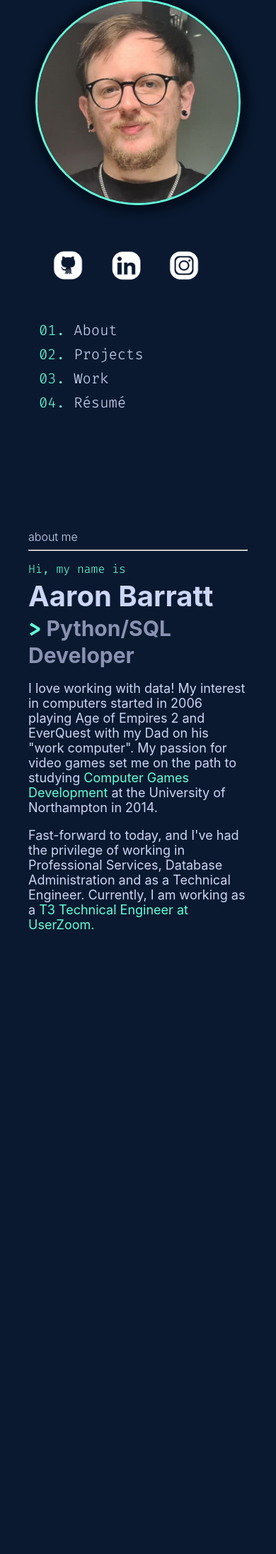
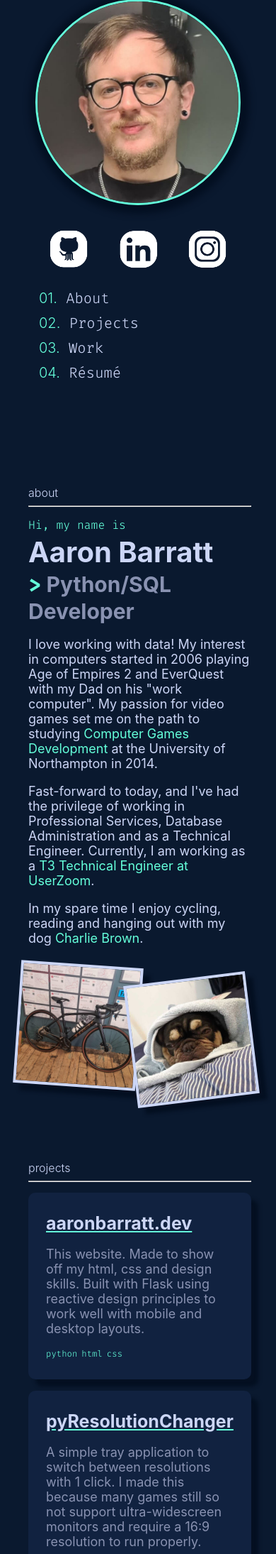
Before and after one commit to BanAaron/aaron-barratt-website, a Flask app: page / in a window 390 px wide. Shown: the part 51-2240 px from the top of the page at 71% size. Before the commit the page ends 1360 px from the top, so only its background shows below. Run offline with Flask 2, Linux system fonts and the light colour scheme.

Commit message:
Responsive redesign

```diff
--- a/static/css/main.css
+++ b/static/css/main.css
@@ -10,7 +10,7 @@
   --font-sans: "Inter", "Calibre", "San Francisco", "SF Pro Text", -apple-system, system-ui, sans-serif;
   --font-mono: "Fira Code", "SF Mono", "Fira Mono", "Roboto Mono", monospace;
   --transition_time: 600ms;
-  --content-padding: 100px;
+  --content-padding: 5em;
 }
 /* font stuff here */
 @font-face {
@@ -58,6 +58,9 @@ body {
 * {
   box-sizing: border-box;
 }
+span {
+  font-family: var(--font-sans);
+}
 [class*="col-"] {
   float: left;
   padding: 15px;
@@ -68,12 +71,6 @@ html {
   color: var(--lightest-slate);
   font-weight: 300;
 }
-@media screen and (prefers-reduced-motion: reduce) {
-  html {
-    scroll-behaviour: auto;
-  }
-}
-
 .monospace {
   font-family: var(--font-mono);
   color: var(--green)
@@ -88,7 +85,6 @@ h1 {
 h2 {
   color: var(--slate);
   font-size: 30px;
-
 }
 h1, h2 {
   margin: 3px 0 3px 0;
@@ -102,6 +98,9 @@ p {
 hr {
   width: 100%;
   margin-bottom: 15px;
+}
+.main-content {
+  padding-bottom: 5em;
 }
 /* profile picture */
 .profile-picture {
@@ -120,13 +119,16 @@ hr {
   align-items: center;
   justify-content: center;
   margin-top: 15px;
+  padding: 0;
+  width: 100%;
 }
 .socials img {
-  width: 50px;
+  width: 66px;
 }
 .socials ul {
   list-style-type: none;
   padding: 0;
+  margin: 0;
 }
 .socials li {
   float: left;
@@ -148,7 +150,7 @@ hr {
   font-size: 20px;
 }
 /* about me section */
-.about {
+.about, .projects, .work {
   padding-top: var(--content-padding);
 }
 .hi-my-name-is {
@@ -166,86 +168,84 @@ hr {
   text-decoration-color: var(--green);
   transition: text-decoration-color var(--transition_time);
 }
-/* desktop css */
-@media only screen and (min-width: 768px) {
-  .col-1 {width: 8.33%;}
-  .col-2 {width: 16.66%;}
-  .col-3 {width: 25%;}
-  .col-4 {width: 33.33%;}
-  .col-5 {width: 41.66%;}
-  .col-6 {width: 50%;}
-  .col-7 {width: 58.33%;}
-  .col-8 {width: 66.66%;}
-  .col-9 {width: 75%;}
-  .col-10 {width: 83.33%;}
-  .col-11 {width: 91.66%;}
-  .col-12 {width: 100%;}
-
-  h1 {
+.about-img {
+  width: 55%;
+  box-shadow: 10px 10px 5px 0px var(--navy-shadow);
+  border-color: var(--lightest-slate);
+  border-style: solid;
+  border-width: 0.3em;
+}
+.about-img:nth-of-type(1) {
+  rotate: 4deg;
+  margin-top: 0.5em;
+  margin-left: -1em;
+}
+.about-img:nth-of-type(2) {
+  rotate: -7deg;
+  margin-left: 9em;
+  margin-top: -15em;
+}
+/* project section */
+.project-container ul {
+  list-style-type: none;
+  padding: 0;
+}
+.project-inner {
+  background-color: var(--light-navy);
+  box-shadow: 10px 10px 5px 0px var(--navy-shadow);
+  padding: 25px;
+  border-radius: 10px;
+  margin-bottom: 1em;
+}
+.project-inner p {
+  color: var(--slate);
+}
+.project-title {
+  font-size: 25px;
+}
+.project-title a {
   color: var(--lightest-slate);
-    font-size: 80px;
+  text-decoration-color: var(--green);
 }
-  h2 {
+.project-title a:hover {
+  text-decoration-color: var(--green);
+  transition: text-decoration-color var(--transition_time);
+}
+.project-inner ul {
+  font-family: var(--font-mono);
+  font-size: 12px;
+  color: var(--green);
+  padding-bottom: 0.5em;
+}
+.project-inner li {
+  float: left;
+  padding: 0;
+  padding-right: 0.5em;
+}
+/* work section */
+.work-inner {
+  background-color: var(--light-navy);
+  box-shadow: 10px 10px 5px 0px var(--navy-shadow);
+  padding: 25px;
+  border-radius: 10px;
+  margin-bottom: 1em;
+}
+.job-title {
+  font-size: 30px;
+}
+.company-name a {
+  font-size: 25px;
   color: var(--slate);
-    font-size: 50px;
+  text-decoration-color: var(--green);
 }
-  h1, h2 {
-    margin: 0;
+.time-span {
+  font-family: var(--font-mono);
+  color: var(--green);
 }
-  p {
-    font-size: 22px;
+.bullet-points {
+  padding-left: 20px;
+  font-family: var(--font-sans);
+  font-size: 18px;
   font-weight: 400;
+  color: var(--lightest-slate);
 }
-  hr {
-    width: 25%;
-    margin-left: 0;
-    margin-bottom: 25px;
-  }
-  .header {
-    display: flex;
-    flex-wrap: wrap;
-    justify-content: center;
-  }
-  .profile-picture {
-    order: 1;
-  }
-  .menu {
-    order: 3;
-    display: flex;
-    align-items: center;
-    justify-content: right;
-  }
-  .menu ul {
-    margin: 0;
-  }
-  .menu li {
-    float: left;
-    margin-left: 1rem;
-  }
-  .menu a {
-    font-size: 20px;
-  }
-  .menu a:hover {
-    color: var(--green);
-    transition: color var(--transition_time);
-  }
-  .socials {
-    order: 2;
-    margin: 0;
-  }
-  .socials li {
-    margin: 0;
-    padding: 0.5rem;
-  }
-  .main-content {
-    padding-left: 10rem;
-    padding-top: 5rem;
-  }
-  .about {
-    padding-top: 0;
-    max-width: 80%;
-  }
-  .hi-my-name-is {
-    font-size: 22px;
-  }
-}
--- a/templates/index.html
+++ b/templates/index.html
@@ -3,25 +3,21 @@
   <head>
     <meta charset="UTF-8">
     <meta name="viewport" content="width=device-width, initial-scale=1.0">
+    <!-- keeping the desktop css separate for sanity -->
     <link rel="stylesheet" href="{{ url_for('static', filename='css/main.css') }}">
+    <link rel="stylesheet" href="{{ url_for('static', filename='css/desktop.css') }}">
   </head>
   <body>
     <div class="row">
       <div class="header col-12">
         <div class="profile-picture col-2">
-          <img src="/static/pfp.jpg" alt="Aaron Barratt Portraite Image">
+          <img src="/static/pfp.jpg" alt="Aaron Barratt Portrait Image">
         </div>
         <div class="socials col-1">
           <ul>
-            <a href="https://github.com/aarontbarratt" target=_blank>
-              <li><img src="/static/github.png"></li>
-            </a>
-            <a href="https://www.linkedin.com/in/aaron-barratt/" target=_blank>
-              <li><img src="/static/linkedin.png"></li>
-            </a>
-            <a href="https://www.instagram.com/aarontbarratt/" target="_blank">
-              <li><img src="/static/instagram.png"></li>
-            </a>
+            <li><a href="https://github.com/aarontbarratt" target=_blank><img src="/static/github.png"></a></li>
+            <li><a href="https://www.linkedin.com/in/aaron-barratt/" target=_blank><img src="/static/linkedin.png"></a></li>
+            <li><a href="https://www.instagram.com/aarontbarratt/" target="_blank"><img src="/static/instagram.png"></a></li>
           </ul>
         </div>
         <div class="menu col-9">
@@ -35,18 +31,100 @@
       </div>
       <div class="main-content col-12">
         <div class="about div-12">
-          <span id="about-me" class="line-break">about me</span>
+          <span id="about-me" class="line-break">about</span>
           <hr>
           <span class="hi-my-name-is green">Hi, my name is</span>
           <h1>{{name}}</h1>
           <h2><span class="green pointy">></span> {{tag_line}}</h2>
           <p>I love working with data! My interest in computers started in 2006 playing Age of Empires 2 and EverQuest with my Dad on his "work computer". My passion for video games set me on the path to studying <a href="https://www.northampton.ac.uk/courses/games-programming-bsc-hons/" target=_blank>Computer Games Development</a> at the University of Northampton in 2014.</p>
-
-          <p>Fast-forward to today, and I've had the privilege of working in Professional Services, Database Administration
-          and as a Technical Engineer. Currently, I am working as a <a href="https://www.userzoom.com/" target=_blank>
-          T3 Technical Engineer at UserZoom.</a></p>
+          <p>Fast-forward to today, and I've had the privilege of working in Professional Services, Database Administration and as a Technical Engineer. Currently, I am working as a <a href="https://www.userzoom.com/" target=_blank> T3 Technical Engineer at UserZoom</a>.</p>
+          <p>In my spare time I enjoy cycling, reading and hanging out with my dog <a href="https://www.instagram.com/FrenchCharlieBrown" target="_blank">Charlie Brown</a>.</p>
+          <div class="about-img-container">
+            <img class="about-img" src="/static/trek.png" alt="Trek Bicycle">
+            <img class="about-img" src="/static/charlie.png" alt="French Bulldog in a blanket">
+          </div>
+        </div>
+        <div class="projects div-12">
+          <span id="projects" class="line-break">projects</span>
+          <hr>
+          <div class="project-container">
+            <div class="project-inner">
+              <h1 class="project-title"><a href="https://github.com/aarontbarratt/aaron-barratt-website">aaronbarratt.dev</a></h1>
+              <p>This website. Made to show off my html, css and design skills. Built with Flask using reactive design principles to work well with mobile and desktop layouts.</p>
+              <ul>
+                <li>python</li>
+                <li>html</li>
+                <li>css</li>
+              </ul>
+            </div>
+            <div class="project-inner">
+              <h1 class="project-title"><a href="https://github.com/aarontbarratt/pyResolutionChanger">pyResolutionChanger</a></h1>
+              <p>A simple tray application to switch between resolutions with 1 click. I made this because many games still so not support ultra-widescreen monitors and require a 16:9 resolution to run properly.</p>
+              <ul>
+                <li>Python</li>
+                <li>win32api</li>
+                <li>pystray</li>
+              </ul>
+            </div>
+            <div class="project-inner">
+              <h1 class="project-title"><a href="https://github.com/aarontbarratt/pyImageCropper">pyImageCropper</a></h1>
+              <p>This website. Made to show off my html, css and design skills. Built with Flask.</p>
+              <ul>
+                <li>Python</li>
+                <li>Pillow</li>
+                <li>tkinter</li>
+              </ul>
+            </div>
+          </div>
+        </div>
+        <div class="work div-12">
+          <span id="work" class="line-break">work history</span>
+          <hr>
+          <div class="work-inner">
+            <h1 class="job-title">T3 Technical Engineer</h1>
+            <h2 class="company-name"><a href="https://www.userzoom.com/">UserZoom</a></h2>
+            <span class="time-span">2021->Present</span>
+            <ul class="bullet-points">
+              <li>Resident SQL expert.</li>
+              <li>Rewrote the entire ETL process. Saving over 16 hours of run time per week.</li>
+              <li>Write Python and Node JS scripts to automate manual processes.</li>
+              <li>Debug, investigate and report bugs to the development team.</li>
+              <li>Manage and create SSO connections for our customers using Auth0.</li>
+            </ul>
+          </div>
+          <div class="work-inner">
+            <h1 class="job-title">Database Administrator</h1>
+            <h2 class="company-name"><a href="https://www.welcomebreak.co.uk/">Welcome Break</a></h2>
+            <span class="time-span">2019->2020</span>
+            <ul class="bullet-points">
+              <li>Administered two data warehouses and 50+ small to large SQL servers.</li>
+              <li>Developed disaster-recovery plan for business-critical SQL servers and data warehouses.</li>
+              <li>Implementing Power BI. Enabling self-service data access.</li>
+              <li>Performed optimization and query tuning within key queries of the ETL process.</li>
+              <li>Worked with key stakeholders to create sales and auditing reports utilizing SSRS.</li>
+            </ul>
+          </div>
+          <div class="work-inner">
+            <h1 class="job-title">Professional Service Engineer</h1>
+            <h2 class="company-name"><a href="https://www.agilico.co.uk/invu/">Agilico</a></h2>
+            <span class="time-span">2018->2019</span>
+            <ul class="bullet-points">
+              <li>Project managed and implemented a £100k+ invoice processing solution.</li>
+              <li>Develop bespoke business solutions through the use of optical recognition and data storage technology.</li>
+              <li>Used excellent time management to deliver projects from conception to completion.</li>
+            </ul>
+            <h1 class="job-title">Technical Support Engineer</h1>
+            <h2 class="company-name"><a href="https://www.agilico.co.uk/invu/">Agilico</a></h2>
+            <span class="time-span">2017->2018</span>
+            <ul class="bullet-points">
+              <li>Researched, piloted and implemented Zendesk. Replacing a manual email only support system.</li>
+              <li>Provide second and third line technical support for over 1,800 customers.</li>
+              <li>Research and develop solutions for unknown and unresolved issues.</li>
+              <li>Thoroughly document technical issues and solutions.</li>
+            </ul>
+          </div>
+        </div>
       </div>
-    </div>
     </div>
   </body>
 </html>
```
Also changed, not shown: static/css/desktop.css (added, +147 -0 lines), static/charlie.png (added), static/pfp.jpg, static/pfp2.png (deleted), static/trek.png (added). Lines whose indentation alone changed are shown as unchanged.
